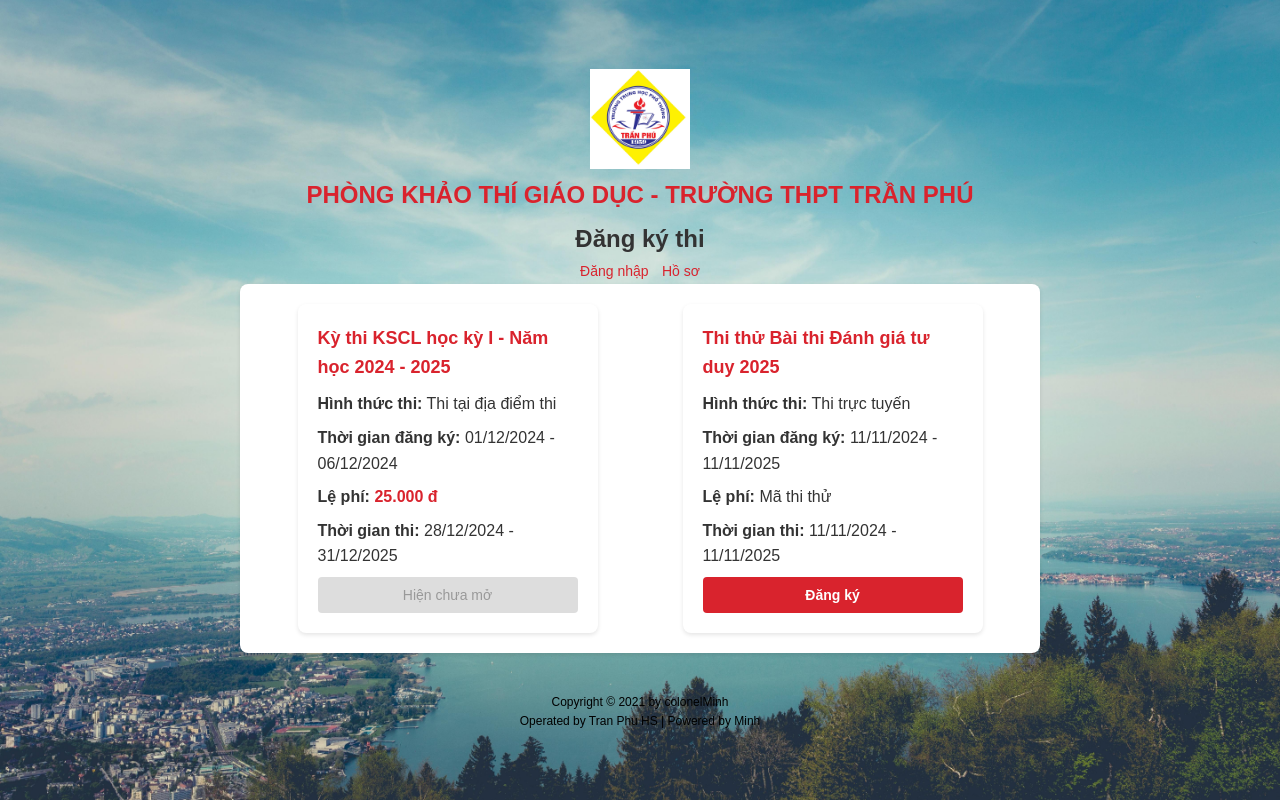
After one commit to colonelMinh/colonelminh.github.io, a PHP site: page /phpmailer/test.html in a window 1280 px wide. The commit adds this page. Run offline with PHP 8.4, Linux system fonts and the light colour scheme.

Commit message:
Big change

```diff
--- a/login.html
+++ b/login.html
@@ -28,7 +28,7 @@
 
       .login {
           background: rgba(255, 255, 255, 0.8);
-          padding: 20px;
+          padding: 50px;
           border-radius: 10px;
       }
     </style>
--- a/style.css
+++ b/style.css
@@ -179,6 +179,7 @@ body {
 
 .login, .signup {
   background: #ffffff;
+  margin: 50px;
   padding: 20px;
   border-radius: 8px;
   box-shadow: 0px 0px 10px rgba(0, 0, 0, 0.1);
--- /dev/null
+++ b/style1.css
@@ -0,0 +1,127 @@
+/* Global styles */
+* {
+    margin: 0;
+    padding: 0;
+    box-sizing: border-box;
+}
+
+.bgimg{
+    background-image: url('bg.jpg');
+    min-height: 100%;
+    margin : 0;
+    background-position: center;
+    background-size: cover;
+}
+.logo img {
+    width: 100px;
+    height: 100px;
+    justify-content: center; /* Căn giữa theo chiều ngang */
+    align-items: center; /* Căn giữa theo chiều dọc */
+}
+
+.logo h1 {
+    font-size: 24px;
+    color: #D9232D;
+    margin-bottom: 5px;
+}
+
+.logo p {
+    font-size: 14px;
+    color: #555;
+}
+
+body {
+    font-family: Arial, sans-serif;
+    background-color: #f9ecee;
+    color: #333;
+    line-height: 1.6;
+    display: flex; /* Sử dụng Flexbox để căn giữa nội dung */
+    justify-content: center; /* Căn giữa theo chiều ngang */
+    align-items: center; /* Căn giữa theo chiều dọc */
+    height: 100vh; /* Chiều cao toàn màn hình */
+    margin: 0;
+}
+
+
+
+
+.user a {
+    color: #D9232D;
+    text-decoration: none;
+    text-align: center;
+    font-size: 14px;
+}
+
+.main-content {
+    width: 70%; /* Giới hạn chiều rộng của nội dung chính */
+    max-width: 800px; /* Chiều rộng tối đa */
+    text-align: center;
+}
+
+.exam-container {
+    background-color: #fff;
+    border-radius: 8px;
+    box-shadow: 0 2px 4px rgba(0, 0, 0, 0.1);
+    display: flex;
+    justify-content: space-around; /* Khoảng cách đều giữa các card */
+    gap: 10px; /* Khoảng cách giữa các card */
+    padding: 20px; /* Thêm khoảng trống bên trong */
+    margin: 0 auto; /* Căn giữa theo chiều ngang */
+    flex-wrap: wrap; /* Cho phép xuống dòng nếu card quá nhiều */
+}
+
+.exam-card {
+    background-color: #fff;
+    border-radius: 8px;
+    box-shadow: 0 2px 4px rgba(0, 0, 0, 0.1);
+    padding: 20px;
+    width: 300px; /* Đảm bảo kích thước cố định */
+    display: flex;
+    flex-direction: column;
+    justify-content: space-between;
+    text-align: left;
+    min-height: 320px;
+}
+
+.exam-card h3 {
+    font-size: 18px;
+    margin-bottom: 10px;
+    color: #D9232D;
+}
+
+.exam-card p {
+    margin-bottom: 8px;
+}
+
+.fee {
+    color: #D9232D;
+    font-weight: bold;
+}
+
+button {
+    width: 100%;
+    padding: 10px;
+    border: none;
+    border-radius: 4px;
+    font-size: 14px;
+    cursor: pointer;
+}
+
+button.disabled {
+    background-color: #ddd;
+    color: #999;
+    cursor: not-allowed;
+}
+
+.register-btn {
+    background-color: #D9232D;
+    color: #fff;
+    font-weight: bold;
+}
+
+.footer {
+    text-align: center;
+    margin-top: 40px;
+    font-size: 12px;
+    color: #000000;
+}
--- /dev/null
+++ b/test.html
@@ -0,0 +1,52 @@
+<!DOCTYPE html>
+<html lang="vi">
+<head>
+    <meta charset="UTF-8">
+    <meta name="viewport" content="width=device-width, initial-scale=1.0">
+    <title>Đăng ký thi</title>
+    <link rel="stylesheet" href="style1.css">
+</head>
+
+<body class="bgimg">
+
+
+    <main class="main-content">
+        <header>
+            <div class="logo">
+                <img src="294340490_540262004555841_3980948053556117300_n.jpg" alt="logo">
+                <h1>PHÒNG KHẢO THÍ GIÁO DỤC - TRƯỜNG THPT TRẦN PHÚ</h1>
+            </div>
+        </header>
+        <h2>Đăng ký thi</h2>
+        <div class="user">
+            <div><a href="login.html">Đăng nhập</a> &nbsp <a href="profile.html">Hồ sơ</a></div>
+        </div>
+        <div class="exam-container">
+
+            <div class="exam-card">
+                <h3>Kỳ thi KSCL học kỳ I - Năm học 2024 - 2025</h3>
+                <p><strong>Hình thức thi:</strong> Thi tại địa điểm thi</p>
+                <p><strong>Thời gian đăng ký:</strong> 01/12/2024 - 06/12/2024</p>
+                <p><strong>Lệ phí:</strong> <span class="fee">25.000 đ</span></p>
+                <p><strong>Thời gian thi:</strong> 28/12/2024 - 31/12/2025</p>
+                <button class="disabled" disabled>Hiện chưa mở</button>
+            </div>
+            <div class="exam-card">
+                <h3>Thi thử Bài thi Đánh giá tư duy 2025</h3>
+                <p><strong>Hình thức thi:</strong> Thi trực tuyến</p>
+                <p><strong>Thời gian đăng ký:</strong> 11/11/2024 - 11/11/2025</p>
+                <p><strong>Lệ phí:</strong> Mã thi thử</p>
+                <p><strong>Thời gian thi:</strong> 11/11/2024 - 11/11/2025</p>
+                <button class="register-btn">Đăng ký</button>
+            </div>
+        </div>
+        <footer class="footer">
+            <p>Copyright © 2021 by colonelMinh</p>
+            <p>Operated by Tran Phu HS | Powered by Minh</p>
+        </footer>
+    </main>
+
+
+</body>
+
+</html>
```
Also changed, not shown: edit.html (added, +99 -0 lines), secure.js (+8 -2 lines), 294340490_540262004555841_3980948053556117300_n.jpg (added), MyProject/Ảnh chụp màn hình 2024-12-20 203233.png (added), bg.jpg (added).
